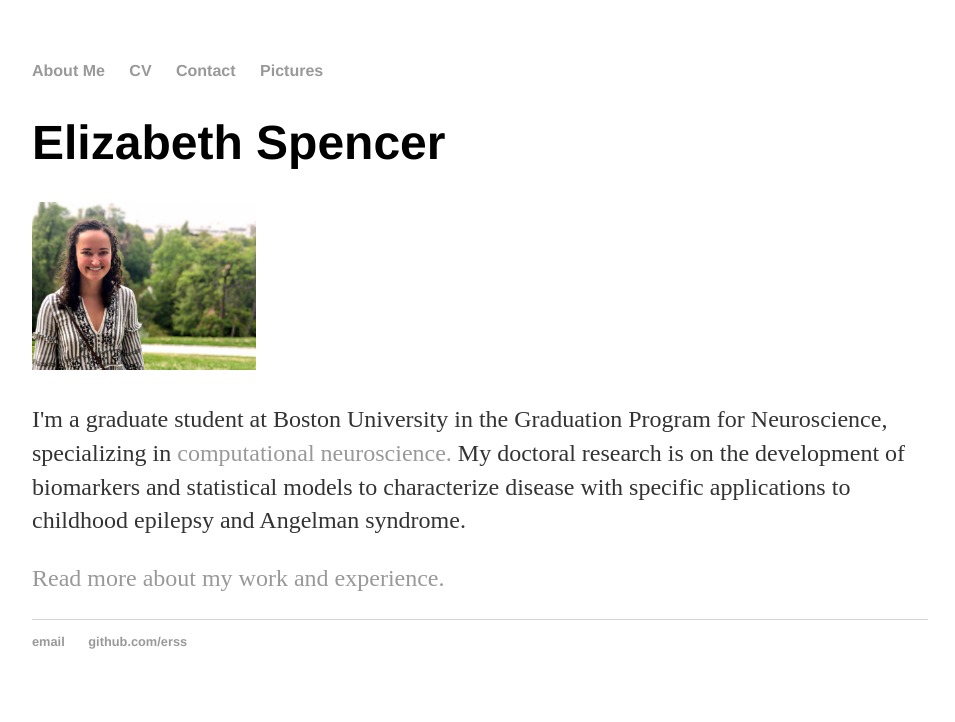
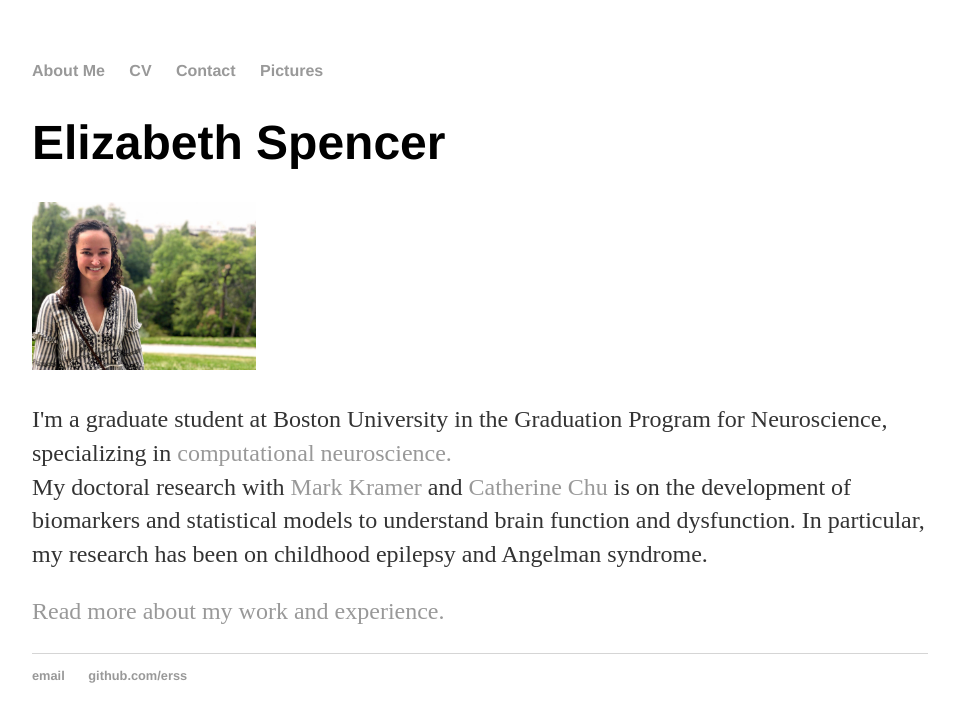
Before and after one commit to erss/erss.github.io, a Jekyll site: the page built from index.html, in a window 1280 px wide. Shown: the top 722 px of the page, without its empty margins (160-1115 px from the left). Built offline with Jekyll 4.4.1, drawn with Linux system fonts in a browser that asks for light colours.

Commit message:
Update index.html

```diff
--- a/index.html
+++ b/index.html
@@ -7,9 +7,9 @@ title: About Me
 	       <p><img src="images/spencer.jpg" alt="spencer" width="25%" height="25%"></p>
 
 		<p>I'm a graduate student at Boston University in the Graduation Program for Neuroscience, specializing in
-			<a href ="http://www.bu.edu/neuro/academics/graduate/curriculum/computational-neuroscience/"> computational neuroscience. </a> My doctoral research
-			is on the development of biomarkers and statistical models to characterize disease with specific applications to childhood epilepsy
-			and Angelman syndrome.
+			<a href ="http://www.bu.edu/neuro/academics/graduate/curriculum/computational-neuroscience/"> computational neuroscience.</a> <br>
+			My doctoral research with <a href = "https://www.bu.edu/crescent/profiles/mark-kramer/">Mark Kramer</a> and <a href = "https://www.massgeneral.org/children/doctors/18702/catherine-chu">Catherine Chu</a> is on the development of biomarkers and statistical models to understand brain function and dysfunction.
+			In particular, my research has been on childhood epilepsy and Angelman syndrome.
 	</p>
 			<p> <a href="/cv"> Read more about my work and experience.</a> </p>
 </div><!-- /.blurb -->
```
